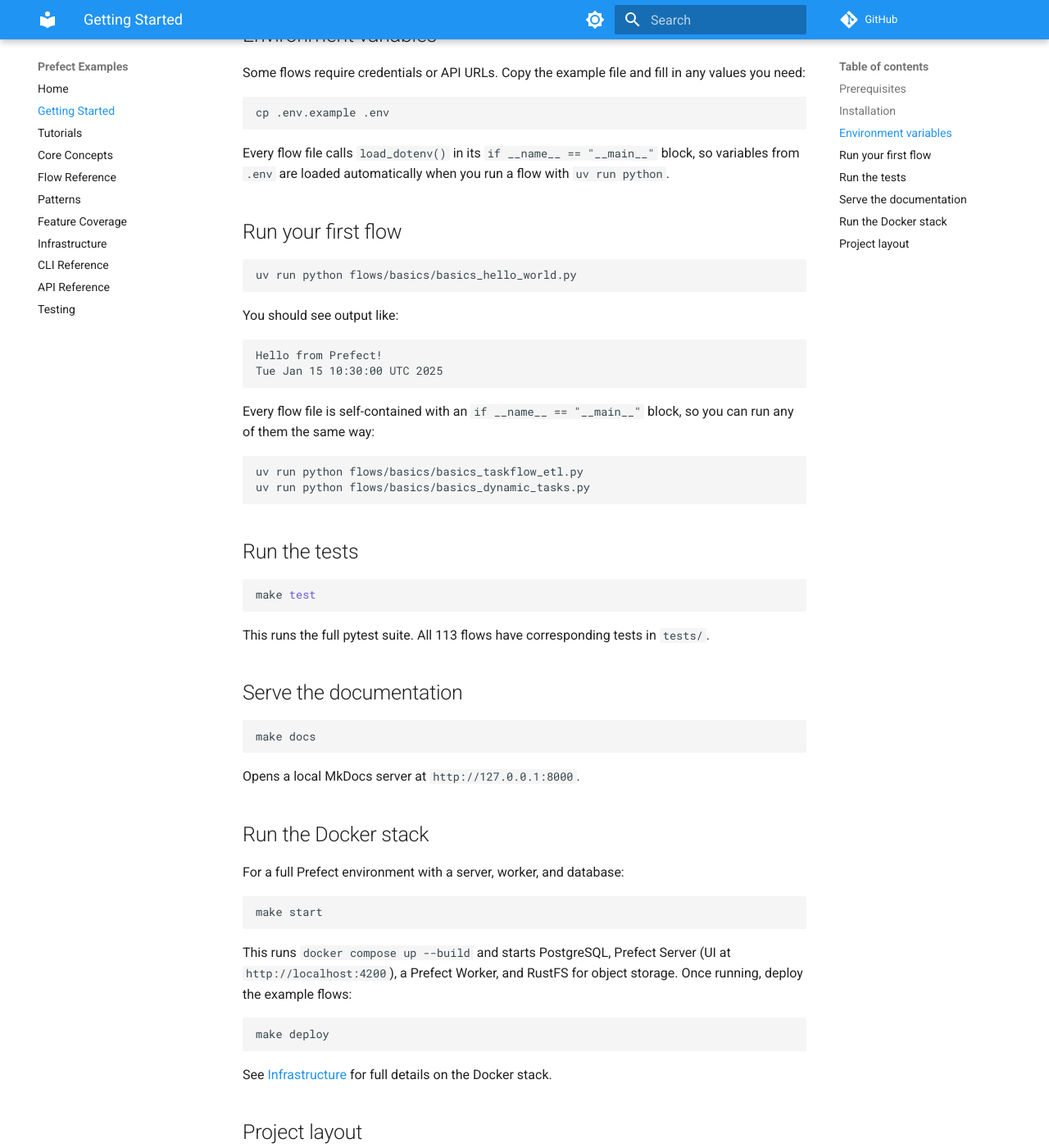
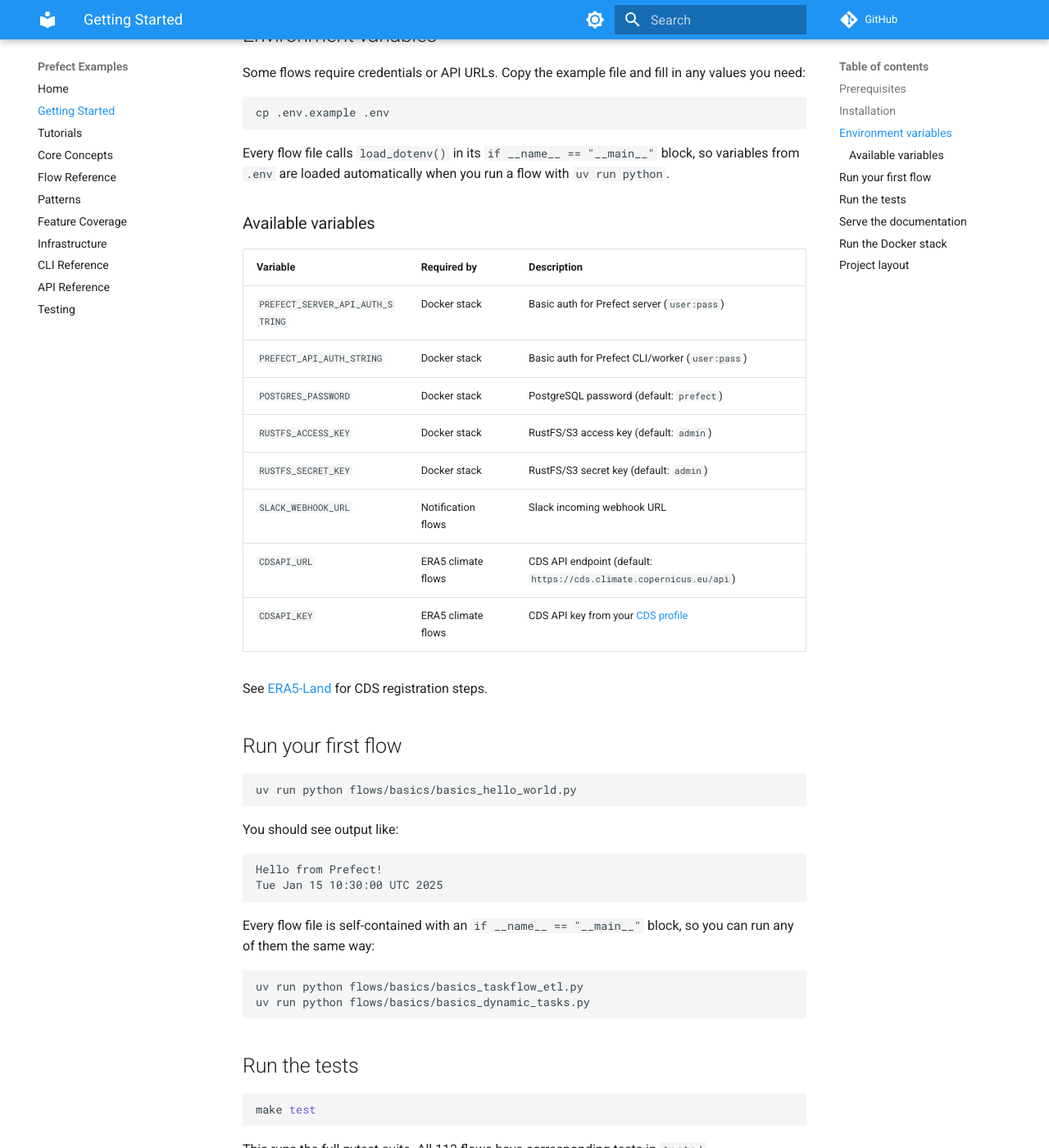
Before and after one commit to mortenoh/prefect-examples, an MkDocs documentation site: the page built from docs/getting-started.md, in a window 1280 px wide and 1400 px high, scrolled down 541 px. Shown: the whole window at 82% size. Built offline with MkDocs 1.6.1 and Material for MkDocs 9.7.7, drawn with Linux system fonts in a browser that asks for light colours; comment, search, counter and statistics services are not loaded.

Commit message:
docs: add environment variable reference and document cdsapi dependency

```diff
--- a/docs/getting-started.md
+++ b/docs/getting-started.md
@@ -29,6 +29,21 @@
 Every flow file calls `load_dotenv()` in its `if __name__ == "__main__"` block,
 so variables from `.env` are loaded automatically when you run a flow with
 `uv run python`.
+
+### Available variables
+
+| Variable | Required by | Description |
+|----------|-------------|-------------|
+| `PREFECT_SERVER_API_AUTH_STRING` | Docker stack | Basic auth for Prefect server (`user:pass`) |
+| `PREFECT_API_AUTH_STRING` | Docker stack | Basic auth for Prefect CLI/worker (`user:pass`) |
+| `POSTGRES_PASSWORD` | Docker stack | PostgreSQL password (default: `prefect`) |
+| `RUSTFS_ACCESS_KEY` | Docker stack | RustFS/S3 access key (default: `admin`) |
+| `RUSTFS_SECRET_KEY` | Docker stack | RustFS/S3 secret key (default: `admin`) |
+| `SLACK_WEBHOOK_URL` | Notification flows | Slack incoming webhook URL |
+| `CDSAPI_URL` | ERA5 climate flows | CDS API endpoint (default: `https://cds.climate.copernicus.eu/api`) |
+| `CDSAPI_KEY` | ERA5 climate flows | CDS API key from your [CDS profile](https://cds.climate.copernicus.eu/profile) |
+
+See [ERA5-Land](era5-land.md#cds-api-setup) for CDS registration steps.
 
 ## Run your first flow
 
```
Also changed, not shown: docs/era5-land.md (+3 -1 lines).
